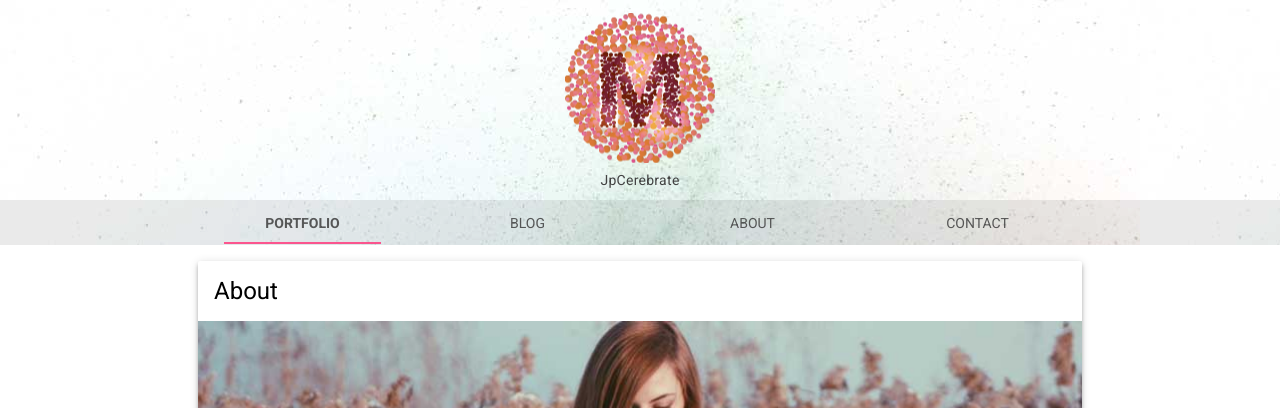
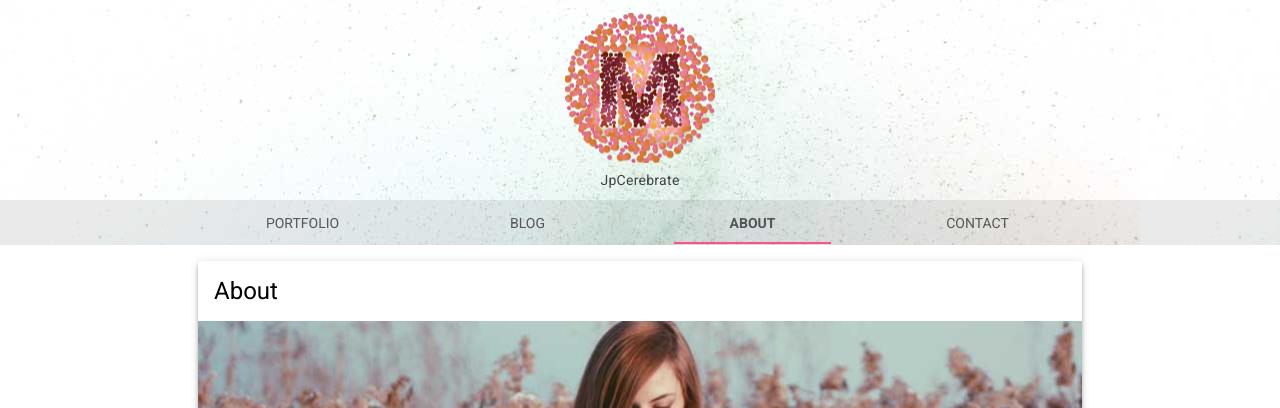
Before and after one commit to jpCobalt/jpCobalt.github.io, a Jekyll site: the page built from about.html, in a window 1280 px wide. Shown: the top 408 px of the page. Built offline with Jekyll 4.4.1, drawn with Linux system fonts in a browser that asks for light colours.

Commit message:
Add conditional active linking via jekyll conditions

```diff
--- a/_layouts/default.html
+++ b/_layouts/default.html
@@ -64,19 +64,19 @@
             </div>
             <div class="mdl-layout__header-row portfolio-navigation-row mdl-layout--large-screen-only">
                 <nav class="mdl-navigation mdl-typography--body-1-force-preferred-font">
-                    <a class="mdl-navigation__link is-active" href="index.html">Portfolio</a>
-                    <a class="mdl-navigation__link" href="blog.html">Blog</a>
-                    <a class="mdl-navigation__link" href="about.html">About</a>
-                    <a class="mdl-navigation__link" href="contact.html">Contact</a>
+                    <a class="mdl-navigation__link {% if page.title == "Portfolio" %}is-active {% endif %}" href="index.html">Portfolio</a>
+                    <a class="mdl-navigation__link {% if page.title == "Blog" %}is-active {% endif %}" href="blog.html">Blog</a>
+                    <a class="mdl-navigation__link {% if page.title == "About" %}is-active {% endif %}" href="about.html">About</a>
+                    <a class="mdl-navigation__link {% if page.title == "Contact" %}is-active {% endif %}" href="contact.html">Contact</a>
                 </nav>
             </div>
         </header>
         <div class="mdl-layout__drawer mdl-layout--small-screen-only">
             <nav class="mdl-navigation mdl-typography--body-1-force-preferred-font">
-                <a class="mdl-navigation__link is-active" href="index.html">Portfolio</a>
-                <a class="mdl-navigation__link" href="blog.html">Blog</a>
-                <a class="mdl-navigation__link" href="about.html">About</a>
-                <a class="mdl-navigation__link" href="contact.html">Contact</a>
+                <a class="mdl-navigation__link {% if page.title == "Portfolio" %}is-active {% endif %}" href="index.html">Portfolio</a>
+                <a class="mdl-navigation__link {% if page.title == "Blog" %}is-active {% endif %}" href="blog.html">Blog</a>
+                <a class="mdl-navigation__link {% if page.title == "About" %}is-active {% endif %}" href="about.html">About</a>
+                <a class="mdl-navigation__link {% if page.title == "Contact" %}is-active {% endif %}" href="contact.html">Contact</a>
             </nav>
         </div>
         <main class="mdl-layout__content">
--- a/about.html
+++ b/about.html
@@ -1,6 +1,6 @@
 ---
 layout: default
-title: Jeffrey Cardozo
+title: About
 company: JpCerebrate
 ---
 
--- a/blog.html
+++ b/blog.html
@@ -1,6 +1,6 @@
 ---
 layout: default
-title: Jeffrey Cardozo
+title: Blog
 company: JpCerebrate
 ---
 
--- a/contact.html
+++ b/contact.html
@@ -1,6 +1,6 @@
 ---
 layout: default
-title: Jeffrey Cardozo
+title: Contact
 company: JpCerebrate
 portfolio: portfolio-contact
 ---
--- a/index.html
+++ b/index.html
@@ -1,6 +1,6 @@
 ---
 layout: default
-title: Jeffrey Cardozo
+title: Portfolio
 company: JpCerebrate
 ---
 
```
